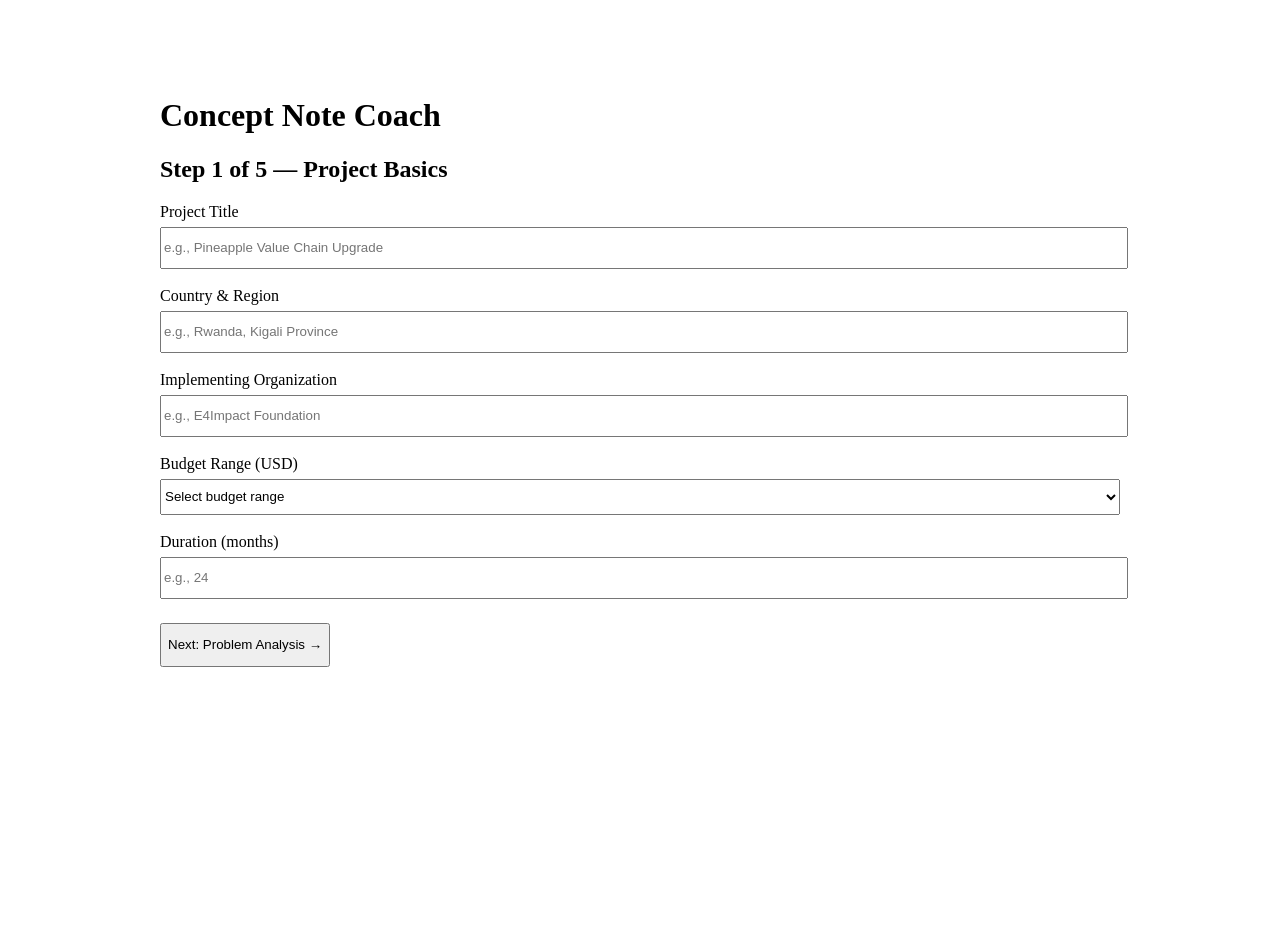
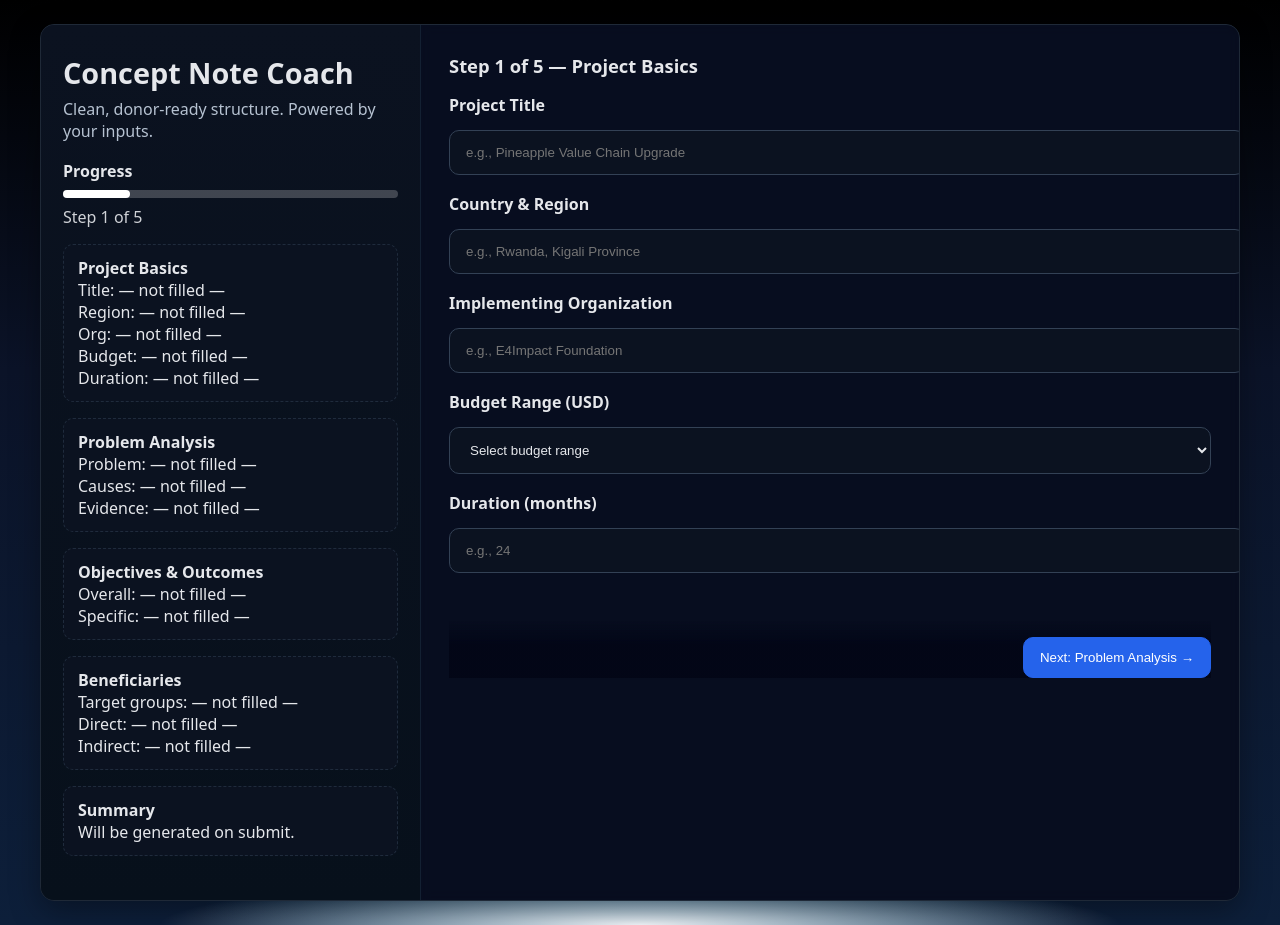
Before and after one commit to Hausa1124/concept-note-coach-5step, a React (Vite) app: page / in a window 1280 px wide. Before the commit the page ends 800 px from the top, so only its background shows below. Built offline with nearby package versions, Linux system fonts and the light colour scheme.

Commit message:
Add gradient theme + split layout + live outline

```diff
--- a/src/App.tsx
+++ b/src/App.tsx
@@ -1,4 +1,5 @@
 import { Routes, Route } from "react-router-dom";
+import { FormProvider } from "./context/FormContext";
 import Step1_Basics from "./pages/Step1_Basics";
 import Step2_Problem from "./pages/Step2_Problem";
 import Step3_Objectives from "./pages/Step3_Objectives";
@@ -7,6 +8,7 @@ import Step5_Review from "./pages/Step5_Review";
 
 export default function App() {
   return (
+    <FormProvider>
       <Routes>
         <Route path="/" element={<Step1_Basics />} />
         <Route path="/problem" element={<Step2_Problem />} />
@@ -14,5 +16,6 @@ export default function App() {
         <Route path="/beneficiaries" element={<Step4_Beneficiaries />} />
         <Route path="/review" element={<Step5_Review />} />
       </Routes>
+    </FormProvider>
   );
 }
--- a/src/main.tsx
+++ b/src/main.tsx
@@ -1,6 +1,7 @@
 import React from "react";
 import ReactDOM from "react-dom/client";
 import { BrowserRouter } from "react-router-dom";
+import './styles/theme.css';
 import App from "./App";
 
 ReactDOM.createRoot(document.getElementById("root")!).render(
--- a/src/pages/Step1_Basics.tsx
+++ b/src/pages/Step1_Basics.tsx
@@ -1,45 +1,55 @@
 import { useNavigate } from "react-router-dom";
 import { useForm } from "../context/FormContext";
+import AppShell from "../ui/AppShell";
+import LiveOutline from "../ui/LiveOutline";
 
 export default function Step1_Basics() {
   const nav = useNavigate();
   const { data, set } = useForm();
 
   return (
-    <div style={{ maxWidth: 960, margin: "60px auto", padding: 16 }}>
-      <h1>Concept Note Coach</h1>
-      <h2>Step 1 of 5 — Project Basics</h2>
+    <AppShell
+      title="Concept Note Coach"
+      subtitle="Clean, donor-ready structure. Powered by your inputs."
+      step={1}
+      total={5}
+      outline={<LiveOutline />}
+    >
+      <h2 className="section-title">Step 1 of 5 — Project Basics</h2>
 
       <form onSubmit={(e) => e.preventDefault()}>
-        <label>Project Title</label>
+        <label className="label">Project Title</label>
         <input
+          className="input"
           value={data.title ?? ""}
           onChange={(e) => set("title", e.target.value)}
           placeholder="e.g., Pineapple Value Chain Upgrade"
-          style={{ width: "100%", margin: "6px 0 18px", height: 36 }}
+          style={{ margin: "6px 0 18px" }}
         />
 
-        <label>Country &amp; Region</label>
+        <label className="label">Country & Region</label>
         <input
+          className="input"
           value={data.countryRegion ?? ""}
           onChange={(e) => set("countryRegion", e.target.value)}
           placeholder="e.g., Rwanda, Kigali Province"
-          style={{ width: "100%", margin: "6px 0 18px", height: 36 }}
+          style={{ margin: "6px 0 18px" }}
         />
 
-        <label>Implementing Organization</label>
+        <label className="label">Implementing Organization</label>
         <input
+          className="input"
           value={data.organization ?? ""}
           onChange={(e) => set("organization", e.target.value)}
           placeholder="e.g., E4Impact Foundation"
-          style={{ width: "100%", margin: "6px 0 18px", height: 36 }}
+          style={{ margin: "6px 0 18px" }}
         />
 
-        <label>Budget Range (USD)</label>
+        <label className="label">Budget Range (USD)</label>
         <select
           value={data.budget ?? ""}
           onChange={(e) => set("budget", e.target.value)}
-          style={{ width: "100%", margin: "6px 0 18px", height: 36 }}
+          style={{ margin: "6px 0 18px" }}
         >
           <option value="">Select budget range</option>
           <option>$0 - $50,000</option>
@@ -48,18 +58,23 @@ export default function Step1_Basics() {
           <option>$500,000+</option>
         </select>
 
-        <label>Duration (months)</label>
+        <label className="label">Duration (months)</label>
         <input
+          className="input"
           value={data.duration ?? ""}
           onChange={(e) => set("duration", e.target.value)}
           placeholder="e.g., 24"
-          style={{ width: "100%", margin: "6px 0 24px", height: 36 }}
+          style={{ margin: "6px 0 24px" }}
         />
 
-        <button type="button" onClick={() => nav("/problem")} style={{ height: 44 }}>
-          Next: Problem Analysis →
-        </button>
+        <div style={{position:'sticky', bottom:-28, background:'linear-gradient(180deg, transparent 0%, rgba(2,6,23,.85) 40%)', paddingTop:16, marginTop:24}}>
+          <div style={{display:'flex', justifyContent:'flex-end', gap:12}}>
+            <button type="button" className="btn btn-primary" onClick={() => nav("/problem")}>
+              Next: Problem Analysis →
+            </button>
+          </div>
+        </div>
       </form>
-    </div>
+    </AppShell>
   );
 }
--- a/src/pages/Step2_Problem.tsx
+++ b/src/pages/Step2_Problem.tsx
@@ -1,52 +1,64 @@
 import { useNavigate } from "react-router-dom";
 import { useForm } from "../context/FormContext";
+import AppShell from "../ui/AppShell";
+import LiveOutline from "../ui/LiveOutline";
 
 export default function Step2_Problem() {
   const nav = useNavigate();
   const { data, set } = useForm();
 
   return (
-    <div style={{ maxWidth: 960, margin: "60px auto", padding: 16 }}>
-      <h1>Concept Note Coach</h1>
-      <h2>Step 2 of 5 — Problem Analysis</h2>
+    <AppShell
+      title="Concept Note Coach"
+      subtitle="Clean, donor-ready structure. Powered by your inputs."
+      step={2}
+      total={5}
+      outline={<LiveOutline />}
+    >
+      <h2 className="section-title">Step 2 of 5 — Problem Analysis</h2>
 
       <form onSubmit={(e) => e.preventDefault()}>
-        <label>Problem Statement</label>
+        <label className="label">Problem Statement</label>
         <textarea
+          className="input"
           rows={6}
           value={data.problem ?? ""}
           onChange={(e) => set("problem", e.target.value)}
-          style={{ width: "100%", margin: "6px 0 18px" }}
+          style={{ margin: "6px 0 18px" }}
           placeholder="Describe the core problem your project addresses…"
         />
 
-        <label>Root Causes</label>
+        <label className="label">Root Causes</label>
         <textarea
+          className="input"
           rows={4}
           value={data.rootCauses ?? ""}
           onChange={(e) => set("rootCauses", e.target.value)}
-          style={{ width: "100%", margin: "6px 0 18px" }}
+          style={{ margin: "6px 0 18px" }}
           placeholder="Key causes, barriers, constraints…"
         />
 
-        <label>Evidence</label>
+        <label className="label">Evidence</label>
         <textarea
+          className="input"
           rows={4}
           value={data.evidence ?? ""}
           onChange={(e) => set("evidence", e.target.value)}
-          style={{ width: "100%", margin: "6px 0 24px" }}
+          style={{ margin: "6px 0 24px" }}
           placeholder="Data, studies, reports that support the problem…"
         />
 
-        <div style={{ display: "flex", gap: 12 }}>
-          <button type="button" onClick={() => nav(-1)} style={{ height: 44 }}>
-            ← Back
-          </button>
-          <button type="button" onClick={() => nav("/objectives")} style={{ height: 44 }}>
-            Next: Objectives →
-          </button>
+        <div style={{position:'sticky', bottom:-28, background:'linear-gradient(180deg, transparent 0%, rgba(2,6,23,.85) 40%)', paddingTop:16, marginTop:24}}>
+          <div style={{display:'flex', justifyContent:'space-between', gap:12}}>
+            <button type="button" className="btn btn-ghost" onClick={() => nav(-1)}>
+              ← Back
+            </button>
+            <button type="button" className="btn btn-primary" onClick={() => nav("/objectives")}>
+              Next: Objectives →
+            </button>
+          </div>
         </div>
       </form>
-    </div>
+    </AppShell>
   );
 }
--- a/src/pages/Step3_Objectives.tsx
+++ b/src/pages/Step3_Objectives.tsx
@@ -1,43 +1,54 @@
 import { useNavigate } from "react-router-dom";
 import { useForm } from "../context/FormContext";
+import AppShell from "../ui/AppShell";
+import LiveOutline from "../ui/LiveOutline";
 
 export default function Step3_Objectives() {
   const nav = useNavigate();
   const { data, set } = useForm();
 
   return (
-    <div style={{ maxWidth: 960, margin: "60px auto", padding: 16 }}>
-      <h1>Concept Note Coach</h1>
-      <h2>Step 3 of 5 — Objectives</h2>
+    <AppShell
+      title="Concept Note Coach"
+      subtitle="Clean, donor-ready structure. Powered by your inputs."
+      step={3}
+      total={5}
+      outline={<LiveOutline />}
+    >
+      <h2 className="section-title">Step 3 of 5 — Objectives</h2>
 
       <form onSubmit={(e) => e.preventDefault()}>
-        <label>Overall Objective</label>
+        <label className="label">Overall Objective</label>
         <textarea
+          className="input"
           rows={4}
           value={data.overallObjective ?? ""}
           onChange={(e) => set("overallObjective", e.target.value)}
-          style={{ width: "100%", margin: "6px 0 18px" }}
+          style={{ margin: "6px 0 18px" }}
           placeholder="High-level change your project contributes to…"
         />
 
-        <label>Specific Objectives</label>
+        <label className="label">Specific Objectives</label>
         <textarea
+          className="input"
           rows={6}
           value={data.specificObjectives ?? ""}
           onChange={(e) => set("specificObjectives", e.target.value)}
-          style={{ width: "100%", margin: "6px 0 24px" }}
+          style={{ margin: "6px 0 24px" }}
           placeholder="Bulleted or numbered list works great…"
         />
 
-        <div style={{ display: "flex", gap: 12 }}>
-          <button type="button" onClick={() => nav(-1)} style={{ height: 44 }}>
-            ← Back
-          </button>
-          <button type="button" onClick={() => nav("/beneficiaries")} style={{ height: 44 }}>
-            Next: Beneficiaries →
-          </button>
+        <div style={{position:'sticky', bottom:-28, background:'linear-gradient(180deg, transparent 0%, rgba(2,6,23,.85) 40%)', paddingTop:16, marginTop:24}}>
+          <div style={{display:'flex', justifyContent:'space-between', gap:12}}>
+            <button type="button" className="btn btn-ghost" onClick={() => nav(-1)}>
+              ← Back
+            </button>
+            <button type="button" className="btn btn-primary" onClick={() => nav("/beneficiaries")}>
+              Next: Beneficiaries →
+            </button>
+          </div>
         </div>
       </form>
-    </div>
+    </AppShell>
   );
 }
--- a/src/pages/Step4_Beneficiaries.tsx
+++ b/src/pages/Step4_Beneficiaries.tsx
@@ -1,50 +1,62 @@
 import { useNavigate } from "react-router-dom";
 import { useForm } from "../context/FormContext";
+import AppShell from "../ui/AppShell";
+import LiveOutline from "../ui/LiveOutline";
 
 export default function Step4_Beneficiaries() {
   const nav = useNavigate();
   const { data, set } = useForm();
 
   return (
-    <div style={{ maxWidth: 960, margin: "60px auto", padding: 16 }}>
-      <h1>Concept Note Coach</h1>
-      <h2>Step 4 of 5 — Beneficiaries</h2>
+    <AppShell
+      title="Concept Note Coach"
+      subtitle="Clean, donor-ready structure. Powered by your inputs."
+      step={4}
+      total={5}
+      outline={<LiveOutline />}
+    >
+      <h2 className="section-title">Step 4 of 5 — Beneficiaries</h2>
 
       <form onSubmit={(e) => e.preventDefault()}>
-        <label>Target Groups</label>
+        <label className="label">Target Groups</label>
         <textarea
+          className="input"
           rows={4}
           value={data.targetGroups ?? ""}
           onChange={(e) => set("targetGroups", e.target.value)}
-          style={{ width: "100%", margin: "6px 0 18px" }}
+          style={{ margin: "6px 0 18px" }}
           placeholder="Who benefits and how…"
         />
 
-        <label>Direct Beneficiaries</label>
+        <label className="label">Direct Beneficiaries</label>
         <input
+          className="input"
           value={data.directBeneficiaries ?? ""}
           onChange={(e) => set("directBeneficiaries", e.target.value)}
-          style={{ width: "100%", margin: "6px 0 18px", height: 36 }}
+          style={{ margin: "6px 0 18px" }}
           placeholder="e.g., 2,500 farmers"
         />
 
-        <label>Indirect Beneficiaries</label>
+        <label className="label">Indirect Beneficiaries</label>
         <input
+          className="input"
           value={data.indirectBeneficiaries ?? ""}
           onChange={(e) => set("indirectBeneficiaries", e.target.value)}
-          style={{ width: "100%", margin: "6px 0 24px", height: 36 }}
+          style={{ margin: "6px 0 24px" }}
           placeholder="e.g., 10,000 household members"
         />
 
-        <div style={{ display: "flex", gap: 12 }}>
-          <button type="button" onClick={() => nav(-1)} style={{ height: 44 }}>
-            ← Back
-          </button>
-          <button type="button" onClick={() => nav("/review")} style={{ height: 44 }}>
-            Next: Review & Submit →
-          </button>
+        <div style={{position:'sticky', bottom:-28, background:'linear-gradient(180deg, transparent 0%, rgba(2,6,23,.85) 40%)', paddingTop:16, marginTop:24}}>
+          <div style={{display:'flex', justifyContent:'space-between', gap:12}}>
+            <button type="button" className="btn btn-ghost" onClick={() => nav(-1)}>
+              ← Back
+            </button>
+            <button type="button" className="btn btn-primary" onClick={() => nav("/review")}>
+              Next: Review & Submit →
+            </button>
+          </div>
         </div>
       </form>
-    </div>
+    </AppShell>
   );
 }
--- a/src/pages/Step5_Review.tsx
+++ b/src/pages/Step5_Review.tsx
@@ -1,6 +1,8 @@
 import { useState } from "react";
 import { useNavigate } from "react-router-dom";
 import { useForm } from "../context/FormContext";
+import AppShell from "../ui/AppShell";
+import LiveOutline from "../ui/LiveOutline";
 
 export default function Step5_Review() {
   const nav = useNavigate();
@@ -30,12 +32,17 @@ export default function Step5_Review() {
   }
 
   return (
-    <div style={{ maxWidth: 960, margin: "60px auto", padding: 16 }}>
-      <h1>Concept Note Coach</h1>
-      <h2>Step 5 of 5 — Review & Submit</h2>
+    <AppShell
+      title="Concept Note Coach"
+      subtitle="Clean, donor-ready structure. Powered by your inputs."
+      step={5}
+      total={5}
+      outline={<LiveOutline />}
+    >
+      <h2 className="section-title">Step 5 of 5 — Review & Submit</h2>
 
       {/* Simple review block */}
-      <div style={{ padding: "12px 16px", border: "1px solid #ddd", borderRadius: 8, margin: "0 0 16px" }}>
+      <div className="card" style={{ padding: "16px 20px", margin: "0 0 24px" }}>
         <h3 style={{ marginTop: 0 }}>Please review your details</h3>
         <ul>
           <li><strong>Title:</strong> {data.title || "—"}</li>
@@ -61,14 +68,16 @@ export default function Step5_Review() {
         {/* Add more preview items as you like */}
       </div>
 
-      <div style={{ display: "flex", gap: 12 }}>
-        <button type="button" onClick={() => nav(-1)} disabled={busy} style={{ height: 44 }}>
-          ← Back
-        </button>
-        <button type="button" onClick={submit} disabled={busy} style={{ height: 44 }}>
-          {busy ? "Submitting…" : "Submit"}
-        </button>
+      <div style={{position:'sticky', bottom:-28, background:'linear-gradient(180deg, transparent 0%, rgba(2,6,23,.85) 40%)', paddingTop:16, marginTop:24}}>
+        <div style={{display:'flex', justifyContent:'space-between', gap:12}}>
+          <button type="button" className="btn btn-ghost" onClick={() => nav(-1)} disabled={busy}>
+            ← Back
+          </button>
+          <button type="button" className="btn btn-primary" onClick={submit} disabled={busy}>
+            {busy ? "Submitting…" : "Submit"}
+          </button>
+        </div>
       </div>
-    </div>
+    </AppShell>
   );
 }
--- /dev/null
+++ b/src/styles/theme.css
@@ -0,0 +1,41 @@
+:root{
+  --bg:#0b0d12;            /* near black */
+  --blue-900:#0b1328;
+  --blue-800:#0d1f3a;
+  --rim:#f7fbff;           /* white rim glow */
+  --panel:#0f172a;         /* dark slate card */
+  --text:#e5e7eb;          /* light text */
+  --muted:#94a3b8;
+  --border:#1f2937;
+  --radius:14px;
+  --shadow:0 10px 30px rgba(0,0,0,.35);
+}
+
+html,body{margin:0;background:var(--bg);color:var(--text);
+  font-family:ui-sans-serif,system-ui,Segoe UI,Roboto,Arial;}
+.container{max-width:1200px;margin:0 auto;padding:24px;}
+.card{background:var(--panel);border:1px solid var(--border);
+  border-radius:var(--radius);box-shadow:var(--shadow);}
+.input,select,textarea{width:100%;padding:14px 16px;border:1px solid #334155;
+  border-radius:10px;background:#0b1220;color:var(--text);}
+.label{font-weight:600;margin-bottom:8px;display:block;}
+.hint{color:var(--muted);font-size:.9rem;}
+.btn{display:inline-flex;align-items:center;gap:8px;border-radius:10px;
+  border:1px solid var(--border);padding:12px 16px;background:#111827;color:#e5e7eb;}
+.btn-primary{background:#2563eb;border-color:#2563eb;color:#fff;}
+.btn-ghost{background:transparent;border-color:#334155;}
+.section-title{font-size:1.15rem;margin:0 0 16px;}
+.app-title{font-size:1.8rem;margin:0;}
+.subtitle{color:#b6c2d1;margin:6px 0 16px;}
+
+/* Bolt-like gradient background + split */
+.grad-bg{
+  background:
+    radial-gradient(1200px 120px at 50% 100%, var(--rim), transparent 40%),
+    radial-gradient(800px 300px at 50% 100%, #0ea5e966, transparent 55%),
+    linear-gradient(180deg, #000 0%, var(--blue-900) 40%, var(--blue-800) 100%);
+}
+.split{display:grid;grid-template-columns:380px 1fr;min-height:80vh;border-radius:var(--radius);overflow:hidden;}
+.left-rail{background:linear-gradient(180deg,#0b1220, #07101b);padding:28px 22px;border-right:1px solid #132032;}
+.right-pane{background:rgba(2,6,23,.55);backdrop-filter: blur(4px);padding:28px;}
+.outline-group{margin:16px 0;padding:12px 14px;border:1px dashed #1f2b3c;border-radius:10px;background:#0b1220;}
--- /dev/null
+++ b/src/ui/AppShell.tsx
@@ -0,0 +1,39 @@
+import React from 'react';
+
+type Props = {
+  title: string;
+  subtitle?: string;
+  step: number;
+  total: number;
+  outline: React.ReactNode;   // left pane content
+  children: React.ReactNode;  // right pane (existing form)
+};
+
+export default function AppShell({ title, subtitle, step, total, outline, children }: Props) {
+  const pct = Math.round((step / total) * 100);
+  return (
+    <div className="grad-bg" style={{minHeight:'100dvh'}}>
+      <div className="container">
+        <div className="card split">
+          {/* LEFT */}
+          <aside className="left-rail">
+            <h1 className="app-title">{title}</h1>
+            {subtitle && <p className="subtitle">{subtitle}</p>}
+            <div style={{marginTop:18}}>
+              <div style={{fontWeight:700, marginBottom:8}}>Progress</div>
+              <div aria-hidden style={{height:8, background:'rgba(255,255,255,.22)', borderRadius:8}}>
+                <div style={{width:`${pct}%`, height:'100%', background:'#fff', borderRadius:8}}/>
+              </div>
+              <div style={{marginTop:8, opacity:.9}}>{`Step ${step} of ${total}`}</div>
+            </div>
+            <div style={{marginTop:16}}>{outline}</div>
+          </aside>
+          {/* RIGHT */}
+          <main className="right-pane">
+            {children}
+          </main>
+        </div>
+      </div>
+    </div>
+  );
+}
--- /dev/null
+++ b/src/ui/LiveOutline.tsx
@@ -0,0 +1,45 @@
+import React from 'react';
+import { useForm } from '../context/FormContext';
+
+export default function LiveOutline() {
+  const { data } = useForm();
+  const nf = (v?: string | number) => (v && String(v).trim() ? String(v) : '— not filled —');
+
+  return (
+    <div>
+      <div className="outline-group">
+        <strong>Project Basics</strong>
+        <div>Title: {nf(data.title)}</div>
+        <div>Region: {nf(data.countryRegion)}</div>
+        <div>Org: {nf(data.organization)}</div>
+        <div>Budget: {nf(data.budget)}</div>
+        <div>Duration: {nf(data.duration)}</div>
+      </div>
+
+      <div className="outline-group">
+        <strong>Problem Analysis</strong>
+        <div>Problem: {nf(data.problem)}</div>
+        <div>Causes: {nf(data.rootCauses)}</div>
+        <div>Evidence: {nf(data.evidence)}</div>
+      </div>
+
+      <div className="outline-group">
+        <strong>Objectives & Outcomes</strong>
+        <div>Overall: {nf(data.overallObjective)}</div>
+        <div>Specific: {nf(data.specificObjectives)}</div>
+      </div>
+
+      <div className="outline-group">
+        <strong>Beneficiaries</strong>
+        <div>Target groups: {nf(data.targetGroups)}</div>
+        <div>Direct: {nf(data.directBeneficiaries)}</div>
+        <div>Indirect: {nf(data.indirectBeneficiaries)}</div>
+      </div>
+
+      <div className="outline-group">
+        <strong>Summary</strong>
+        <div>Will be generated on submit.</div>
+      </div>
+    </div>
+  );
+}
```
Lines whose indentation alone changed are shown as unchanged.
